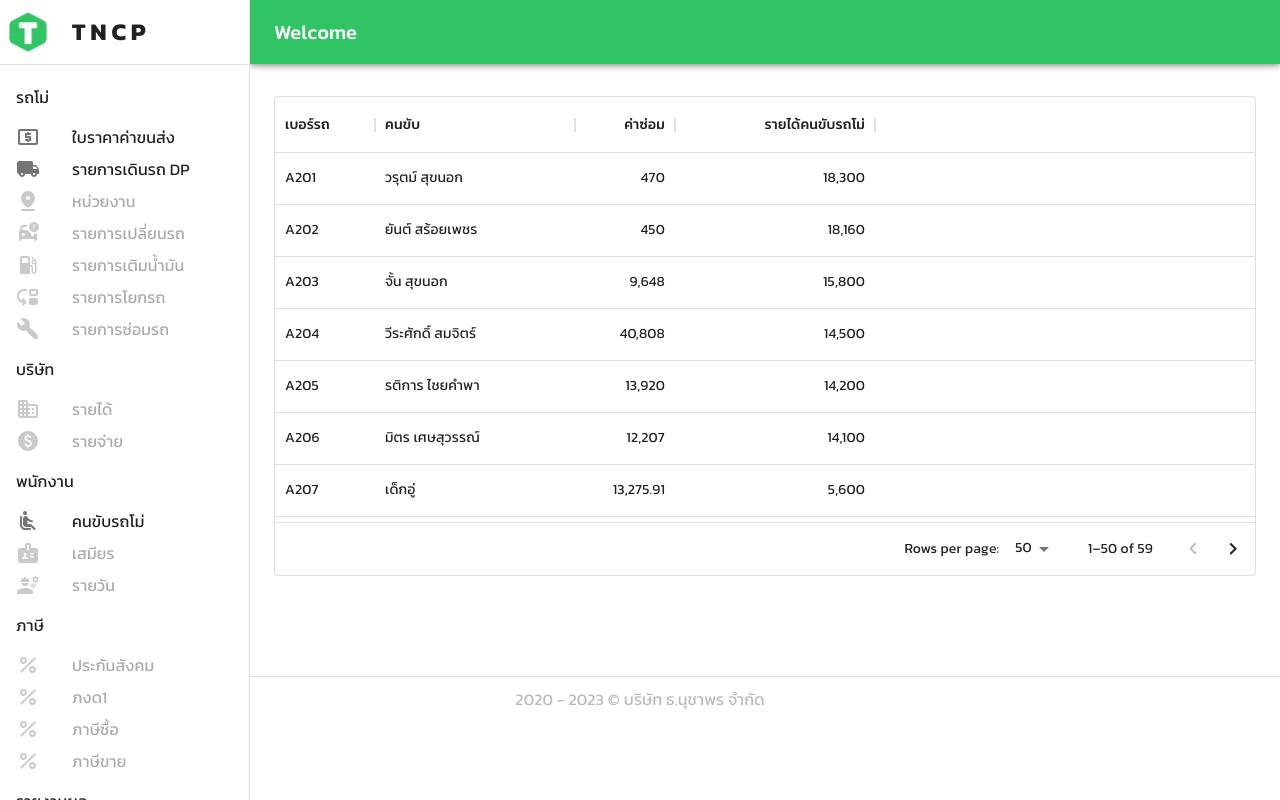
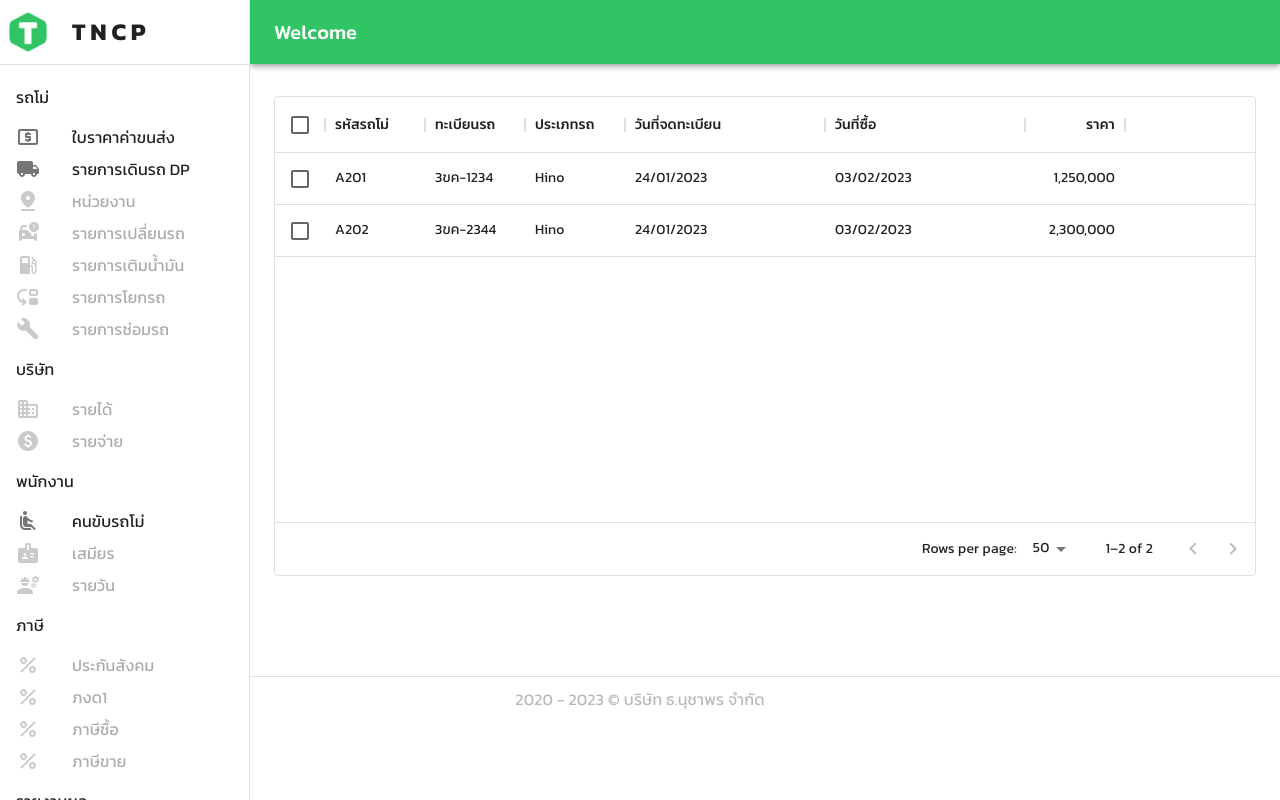
Before and after one commit to pruekk/truck-manager-frontend, a React (Create React App) app: page /car-information in a window 1280 px wide. Built offline with nearby package versions, Linux system fonts and the light colour scheme.

Commit message:
chore: change table schema and dummy data

```diff
--- a/src/components/carInformation/tables/CarInformationTable.jsx
+++ b/src/components/carInformation/tables/CarInformationTable.jsx
@@ -11,10 +11,12 @@ const columnsSize = {
 };
 
 export const columns = [
-    { field: 'id', headerName: 'เบอร์รถ', minWidth: columnsSize.medium },
-    { field: 'driver', headerName: 'คนขับ', minWidth: columnsSize.large },
-    { field: 'maintenanceCost', headerName: 'ค่าซ่อม', type: 'number', minWidth: columnsSize.small },
-    { field: 'driverSalary', headerName: 'รายได้คนขับรถโม่', type: 'number', minWidth: columnsSize.large },
+    { field: 'id', headerName: 'รหัสรถโม่', minWidth: columnsSize.medium },
+    { field: 'licensePlate', headerName: 'ทะเบียนรถ', minWidth: columnsSize.medium },
+    { field: 'type', headerName: 'ประเภทรถ', minWidth: columnsSize.small },
+    { field: 'registrationDate', headerName: 'วันที่จดทะเบียน', type: 'date', minWidth: columnsSize.large },
+    { field: 'buyDate', headerName: 'วันที่ซื้อ', type: 'date', minWidth: columnsSize.large },
+    { field: 'price', headerName: 'ราคา', type: 'number', minWidth: columnsSize.small },
 ];
 
 export default function CarInformationTable(props) {
@@ -24,21 +26,6 @@ export default function CarInformationTable(props) {
             <Box sx={{
                 height: '30rem',
                 width: '100%',
-                '& .row-theme--Accepted': {
-                    bgcolor: 'white',
-                },
-                '& .row-theme--Canceled': {
-                    bgcolor: 'rgb(61,178,202)',
-                    '&:hover': {
-                        bgcolor: 'rgb(41,158,182)!important',
-                    },
-                },
-                '& .row-theme--Spoiled': {
-                    bgcolor: 'rgb(247,146,86)',
-                    '&:hover': {
-                        bgcolor: 'rgb(227,126,66)!important',
-                    },
-                },
             }}>
                 <DataGrid
                     rows={props.dataRows}
@@ -46,7 +33,7 @@ export default function CarInformationTable(props) {
                     pageSize={pageSize}
                     onPageSizeChange={(newPageSize) => setPageSize(newPageSize)}
                     rowsPerPageOptions={[25, 50, 100]}
-                    //checkboxSelection
+                    checkboxSelection
                     disableSelectionOnClick
                     experimentalFeatures={{ newEditingApi: true }}
                     getRowClassName={(params) => `row-theme--${params.row.status}`}
--- a/src/constants/CarConstants.js
+++ b/src/constants/CarConstants.js
@@ -1,334 +1,23 @@
+import moment from "moment";
+
+const tempDate = moment().format('DD/MM/YYYY');
+let tempDate2  = moment().add(10,'days').format('DD/MM/YYYY');
+
 export const cars = [
     {
         id: "A201",
-        driver: "วรุตม์ สุขนอก",
-        maintenanceCost: 470,
-        driverSalary: 18300
+        licensePlate: "3ขค-1234",
+        type: "Hino",
+        registrationDate: tempDate,
+        buyDate: tempDate2,
+        price: 1250000
     },
     {
         id: "A202",
-        driver: "ยันต์ สร้อยเพชร",
-        maintenanceCost: 450,
-        driverSalary: 18160
+        licensePlate: "3ขค-2344",
+        type: "Hino",
+        registrationDate: tempDate,
+        buyDate: tempDate2,
+        price: 2300000
     },
-    {
-        id: "A203",
-        driver: "จั้น สุขนอก",
-        maintenanceCost: 9648,
-        driverSalary: 15800
-    },
-    {
-        id: "A204",
-        driver: "วีระศักดิ์ สมจิตร์",
-        maintenanceCost: 40808,
-        driverSalary: 14500
-    },
-    {
-        id: "A205",
-        driver: "รติการ ไชยคำพา",
-        maintenanceCost: 13920,
-        driverSalary: 14200
-    },
-    {
-        id: "A206",
-        driver: "มิตร เศษสุวรรณ์",
-        maintenanceCost: 12207,
-        driverSalary: 14100
-    },
-    {
-        id: "A207",
-        driver: "เด็กอู่",
-        maintenanceCost: 13275.91,
-        driverSalary: 5600
-    },
-    {
-        id: "A208",
-        driver: "เด็กอู่",
-        maintenanceCost: 18428.91,
-        driverSalary: 5500
-    },
-    {
-        id: "A209",
-        driver: "ทวีศักดิ์ จันทนะ",
-        maintenanceCost: 180,
-        driverSalary: 12400
-    },
-    {
-        id: "A20A",
-        driver: "ชูศักดิ์ สุขนอก",
-        maintenanceCost: 15508.91,
-        driverSalary: 15930
-    },
-    {
-        id: "A20B",
-        driver: "ระยอง บุญยานาม",
-        maintenanceCost: 26464,
-        driverSalary: 17095
-    },
-    {
-        id: "A20C",
-        driver: "ธงชัย เดชพละ",
-        maintenanceCost: 296,
-        driverSalary: 15725
-    },
-    {
-        id: "A20D",
-        driver: "ธนวัฒน์ ประสาททอง",
-        maintenanceCost: 10849,
-        driverSalary: 10600
-    },
-    {
-        id: "A20E",
-        driver: "เด็กอู่",
-        maintenanceCost: 280,
-        driverSalary: 1900
-    },
-    {
-        id: "A20F",
-        driver: "นิรันดร์ ไชยสุรัตนานนท์",
-        maintenanceCost: 525,
-        driverSalary: 11580
-    },
-    {
-        id: "A20G",
-        driver: "ประสาน ดับโศรก",
-        maintenanceCost: 14878.65,
-        driverSalary: 12450
-    },
-    {
-        id: "A20H",
-        driver: "จำเริญ อารีรักษ์",
-        maintenanceCost: 303,
-        driverSalary: 12000
-    },
-    {
-        id: "A20I",
-        driver: "เด็กอู่",
-        maintenanceCost: 11528,
-        driverSalary: 4900
-    },
-    {
-        id: "A20J",
-        driver: "เด็กอู่",
-        maintenanceCost: 1000,
-        driverSalary: 950
-    },
-    {
-        id: "A20K",
-        driver: "เด็กอู่",
-        maintenanceCost: 17663.56,
-        driverSalary: 900
-    },
-    {
-        id: "A20L",
-        driver: "บุญเพชร ระหาร",
-        maintenanceCost: 15357.65,
-        driverSalary: 16000
-    },
-    {
-        id: "A20M",
-        driver: "เด็กอู่",
-        maintenanceCost: 7530,
-        driverSalary: 2050
-    },
-    {
-        id: "A20N",
-        driver: "เกษร โยธาคุณ",
-        maintenanceCost: 3063,
-        driverSalary: 15930
-    },
-    {
-        id: "A20O",
-        driver: "ภาณุพงศ์ เชิดสูงเนิน",
-        maintenanceCost: 6583,
-        driverSalary: 14780
-    },
-    {
-        id: "A20P",
-        driver: "วัลลภ ทัศนา",
-        maintenanceCost: 4724,
-        driverSalary: 11400
-    },
-    {
-        id: "A20Q",
-        driver: "กองแพง แดนคำสี",
-        maintenanceCost: 15766.65,
-        driverSalary: 11810
-    },
-    {
-        id: "A20R",
-        driver: "สำรวย ผ่านพลู",
-        maintenanceCost: 1498,
-        driverSalary: 6500
-    },
-    {
-        id: "A20S",
-        driver: "นพรัตน์ ชนะประเสริฐ",
-        maintenanceCost: 32287.91,
-        driverSalary: 14700
-    },
-    {
-        id: "A20T",
-        driver: "สมหมาย ลาดพลแสน",
-        maintenanceCost: 140,
-        driverSalary: 16750
-    },
-    {
-        id: "A20U",
-        driver: "สุทัศน์ สุขประเสริฐ",
-        maintenanceCost: 7296,
-        driverSalary: 17710
-    },
-    {
-        id: "A20V",
-        driver: "รัตน์ หาญกล้า",
-        maintenanceCost: 0,
-        driverSalary: 12650
-    },
-    {
-        id: "A20W",
-        driver: "ยอด แลโสภา",
-        maintenanceCost: 30544.91,
-        driverSalary: 21710
-    },
-    {
-        id: "A20X",
-        driver: "สุวรรณ ยวงกระโทก",
-        maintenanceCost: 12108.18,
-        driverSalary: 23490
-    },
-    {
-        id: "A20Y",
-        driver: "สุรพล ว่องไว",
-        maintenanceCost: 21298.1,
-        driverSalary: 11880
-    },
-    {
-        id: "C561",
-        driver: "เด็กอู่",
-        maintenanceCost: 35,
-        driverSalary: 350
-    },
-    {
-        id: "C562",
-        driver: "สมพุทธ วุฒิยา",
-        maintenanceCost: 50310.65,
-        driverSalary: 11630
-    },
-    {
-        id: "C563",
-        driver: "สมชาย สุขนอก",
-        maintenanceCost: 2412,
-        driverSalary: 14830
-    },
-    {
-        id: "C564",
-        driver: "ชุด สาระงาม",
-        maintenanceCost: 2904,
-        driverSalary: 22560
-    },
-    {
-        id: "C565",
-        driver: "บัวเรียน แผนลี",
-        maintenanceCost: 170,
-        driverSalary: 17360
-    },
-    {
-        id: "C566",
-        driver: "จรัญ โกฏิรัมย์",
-        maintenanceCost: 2800,
-        driverSalary: 21080
-    },
-    {
-        id: "C567",
-        driver: "แจ่ม สุขนอก",
-        maintenanceCost: 180,
-        driverSalary: 19730
-    },
-    {
-        id: "C568",
-        driver: "วิชัย แวงวรรณ",
-        maintenanceCost: 30,
-        driverSalary: 15730
-    },
-    {
-        id: "C569",
-        driver: "สุมิตร จันทผล",
-        maintenanceCost: 27211,
-        driverSalary: 19860
-    },
-    {
-        id: "C56A",
-        driver: "สมศักดิ์ พิมพ์หอม",
-        maintenanceCost: 460,
-        driverSalary: 14930
-    },
-    {
-        id: "C56B",
-        driver: "ปริวรรต ทองอุไร",
-        maintenanceCost: 27615.49,
-        driverSalary: 20250
-    },
-    {
-        id: "C56C",
-        driver: "วิรัตน์ ศรีนวล",
-        maintenanceCost: 5736.49,
-        driverSalary: 16660
-    },
-    {
-        id: "C56D",
-        driver: "เกียรติศักดิ์ สุขนอก",
-        maintenanceCost: 4443,
-        driverSalary: 21280
-    },
-    {
-        id: "C56E",
-        driver: "ทวี แก่นพุทธ",
-        maintenanceCost: 21167.49,
-        driverSalary: 20880
-    },
-    {
-        id: "นง1981",
-        driver: "เจ้ติ๋ม"
-    },
-    {
-        id: "ขต1981",
-        driver: "เจ้ติ๋ม"
-    },
-    {
-        id: "ผย1981",
-        driver: "เฮียชุ้น"
-    },
-    {
-        id: "บท5219",
-        driver: "เด็กอู่"
-    },
-    {
-        id: "1ท-0462",
-        driver: "เฮียชุ้น"
-    },
-    {
-        id: "82-8332",
-        driver: "เด็กอู่"
-    },
-    {
-        id: "80-7332",
-        driver: "เด็กอู่"
-    },
-    {
-        id: "80-8715",
-        driver: "เด็กอู่"
-    },
-    {
-        id: "83-7553",
-        driver: "เด็กอู่"
-    },
-    {
-        id: "83-8877",
-        driver: "เด็กอู่"
-    },
-    {
-        id: "อู่",
-        driver: "เฮียชุ้น"
-    }
 ];
```
